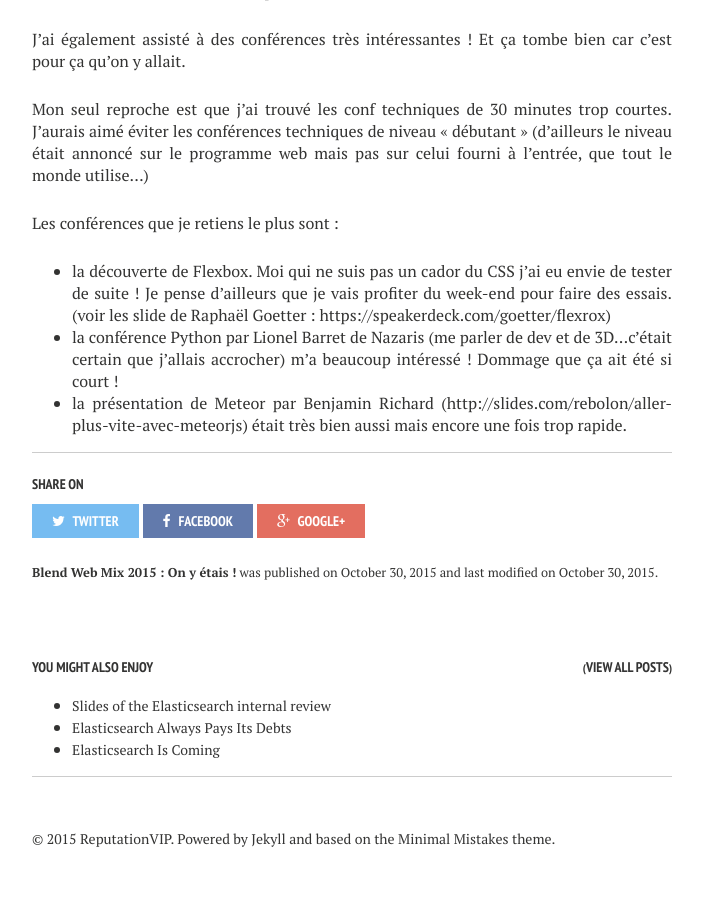
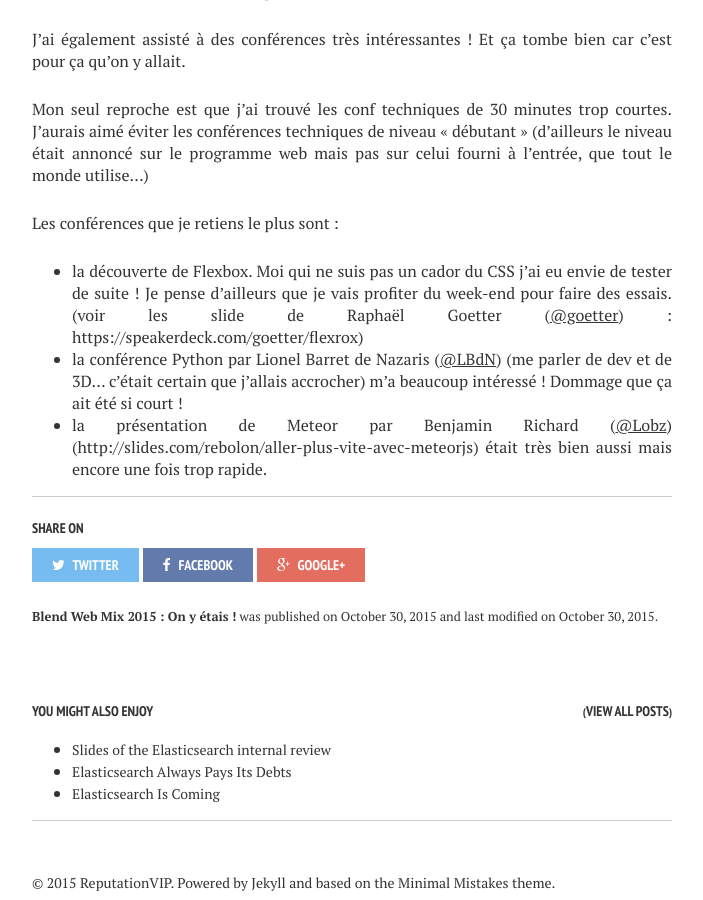
Before and after one commit to semji/reputationvip.github.io, a Jekyll site: the page built from _posts/2015-10-30-blend.md, in a window 1280 px wide and 900 px high, scrolled down 1015 px. Shown: the whole window, without its empty margins (288-991 px from the left). Built offline with Jekyll 4.4.1, drawn with Linux system fonts in a browser that asks for light colours; nearby versions of some CDN libraries; comment, search, counter and statistics services are not loaded; some of the changed text lies outside the part shown.

Commit message:
Add speakers twitter in Nicolas' part

```diff
--- a/_posts/2015-10-30-blend.md
+++ b/_posts/2015-10-30-blend.md
@@ -52,8 +52,8 @@
 Les conférences que je retiens le plus sont :
 - la découverte de Flexbox. Moi qui ne suis pas un cador du CSS j'ai eu envie de tester de suite ! Je pense d'ailleurs
 que je vais profiter du week-end pour faire des essais.
-(voir les slide de Raphaël Goetter : https://speakerdeck.com/goetter/flexrox)
-- la conférence Python par Lionel Barret de Nazaris (me parler de dev et de 3D...c'était certain que j'allais accrocher)
-m'a beaucoup intéressé ! Dommage que ça ait été si court !
-- la présentation de Meteor par Benjamin Richard (http://slides.com/rebolon/aller-plus-vite-avec-meteorjs) était très
+(voir les slide de Raphaël Goetter ([@goetter](https://twitter.com/goetter)) : https://speakerdeck.com/goetter/flexrox)
+- la conférence Python par Lionel Barret de Nazaris ([@LBdN](https://twitter.com/LBdN)) (me parler de dev et de 3D...
+c'était certain que j'allais accrocher) m'a beaucoup intéressé ! Dommage que ça ait été si court !
+- la présentation de Meteor par Benjamin Richard ([@Lobz](https://twitter.com/Lobz)) (http://slides.com/rebolon/aller-plus-vite-avec-meteorjs) était très
 bien aussi mais encore une fois trop rapide.
```
